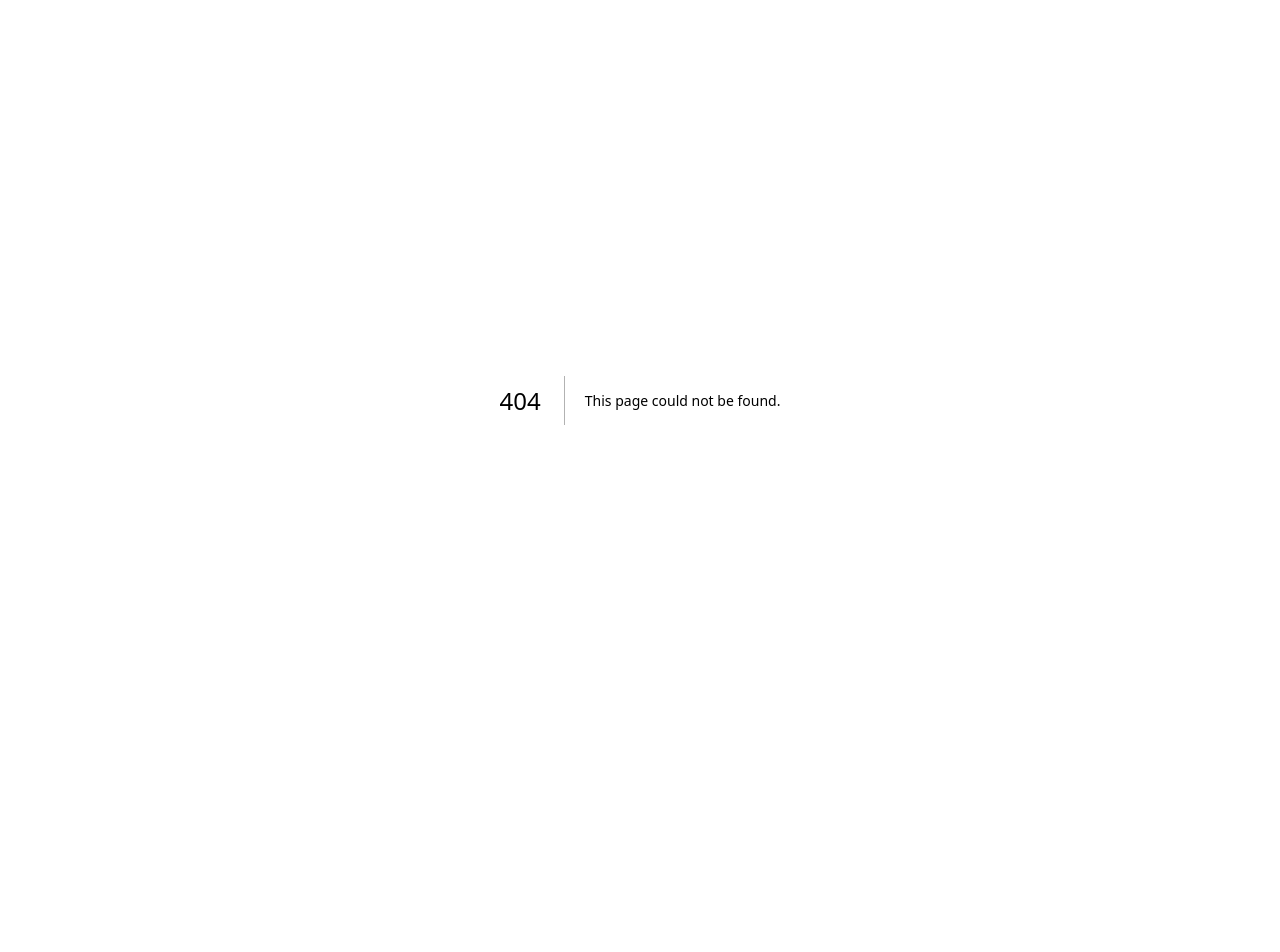
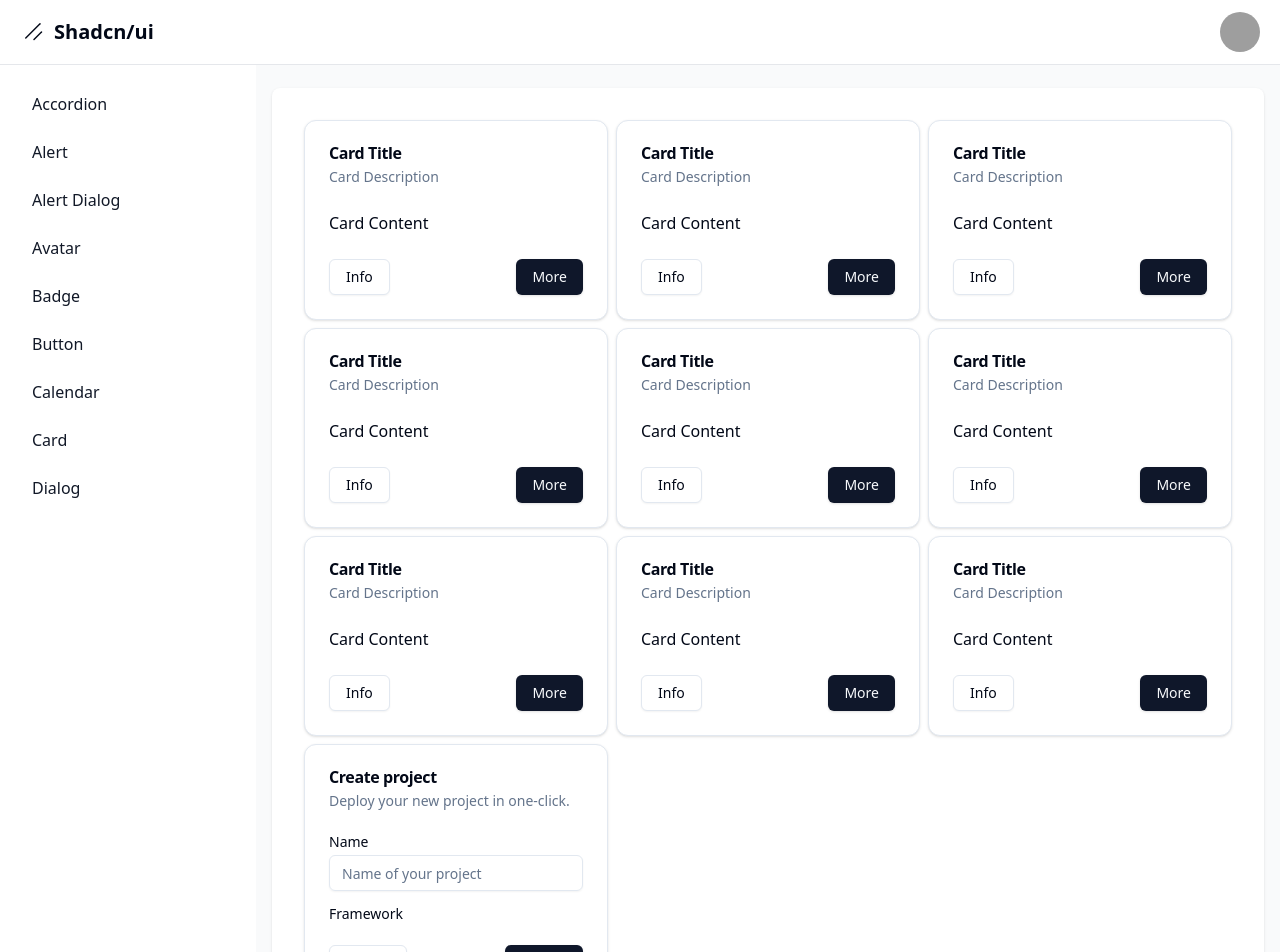
Before and after one commit to davidmoina/shadcn-dashboard, a Next.js app: page /dashboard/card in a window 1280 px wide. Before the commit this address had no page. Shown: the top 952 px of the page. Before the commit the page ends 800 px from the top, so only its background shows below. Built offline with nearby package versions, Linux system fonts and the light colour scheme; grey boxes are pictures that could not be loaded.

Commit message:
💄 Add card component

```diff
--- /dev/null
+++ b/src/app/dashboard/card/page.tsx
@@ -0,0 +1,59 @@
+import { Button } from "@/components/ui/button";
+import {
+  Card,
+  CardContent,
+  CardDescription,
+  CardFooter,
+  CardHeader,
+  CardTitle,
+} from "@/components/ui/card";
+import { Input } from "@/components/ui/input";
+import { Label } from "@/components/ui/label";
+
+export default function CardPage() {
+  return (
+    <div className="grid grid-cols-1 sm:grid-cols-3 gap-2">
+      {"123456789".split("").map((item) => (
+        <Card key={item}>
+          <CardHeader>
+            <CardTitle>Card Title</CardTitle>
+            <CardDescription>Card Description</CardDescription>
+          </CardHeader>
+          <CardContent>
+            <p>Card Content</p>
+          </CardContent>
+          <CardFooter className="flex justify-between gap-4">
+            <Button variant="outline">Info</Button>
+            <Button>More</Button>
+          </CardFooter>
+        </Card>
+      ))}
+
+      <Card>
+        <CardHeader>
+          <CardTitle>Create project</CardTitle>
+          <CardDescription>
+            Deploy your new project in one-click.
+          </CardDescription>
+        </CardHeader>
+        <CardContent>
+          <form>
+            <div className="grid w-full items-center gap-4">
+              <div className="flex flex-col space-y-1.5">
+                <Label htmlFor="name">Name</Label>
+                <Input id="name" placeholder="Name of your project" />
+              </div>
+              <div className="flex flex-col space-y-1.5">
+                <Label htmlFor="framework">Framework</Label>
+              </div>
+            </div>
+          </form>
+        </CardContent>
+        <CardFooter className="flex justify-between">
+          <Button variant="outline">Cancel</Button>
+          <Button>Deploy</Button>
+        </CardFooter>
+      </Card>
+    </div>
+  );
+}
--- a/src/app/dashboard/layout.tsx
+++ b/src/app/dashboard/layout.tsx
@@ -13,6 +13,7 @@
   { name: "badge", href: "/dashboard/badge" },
   { name: "calendar", href: "/dashboard/calendar" },
   { name: "avatar", href: "/dashboard/avatar" },
+  { name: "card", href: "/dashboard/card" },
 ].sort((a, b) => a.name.localeCompare(b.name));
 
 export default function DashboardLayout({
--- /dev/null
+++ b/src/components/ui/card.tsx
@@ -0,0 +1,76 @@
+import * as React from "react"
+
+import { cn } from "@/lib/utils"
+
+const Card = React.forwardRef<
+  HTMLDivElement,
+  React.HTMLAttributes<HTMLDivElement>
+>(({ className, ...props }, ref) => (
+  <div
+    ref={ref}
+    className={cn(
+      "rounded-xl border bg-card text-card-foreground shadow",
+      className
+    )}
+    {...props}
+  />
+))
+Card.displayName = "Card"
+
+const CardHeader = React.forwardRef<
+  HTMLDivElement,
+  React.HTMLAttributes<HTMLDivElement>
+>(({ className, ...props }, ref) => (
+  <div
+    ref={ref}
+    className={cn("flex flex-col space-y-1.5 p-6", className)}
+    {...props}
+  />
+))
+CardHeader.displayName = "CardHeader"
+
+const CardTitle = React.forwardRef<
+  HTMLDivElement,
+  React.HTMLAttributes<HTMLDivElement>
+>(({ className, ...props }, ref) => (
+  <div
+    ref={ref}
+    className={cn("font-semibold leading-none tracking-tight", className)}
+    {...props}
+  />
+))
+CardTitle.displayName = "CardTitle"
+
+const CardDescription = React.forwardRef<
+  HTMLDivElement,
+  React.HTMLAttributes<HTMLDivElement>
+>(({ className, ...props }, ref) => (
+  <div
+    ref={ref}
+    className={cn("text-sm text-muted-foreground", className)}
+    {...props}
+  />
+))
+CardDescription.displayName = "CardDescription"
+
+const CardContent = React.forwardRef<
+  HTMLDivElement,
+  React.HTMLAttributes<HTMLDivElement>
+>(({ className, ...props }, ref) => (
+  <div ref={ref} className={cn("p-6 pt-0", className)} {...props} />
+))
+CardContent.displayName = "CardContent"
+
+const CardFooter = React.forwardRef<
+  HTMLDivElement,
+  React.HTMLAttributes<HTMLDivElement>
+>(({ className, ...props }, ref) => (
+  <div
+    ref={ref}
+    className={cn("flex items-center p-6 pt-0", className)}
+    {...props}
+  />
+))
+CardFooter.displayName = "CardFooter"
+
+export { Card, CardHeader, CardFooter, CardTitle, CardDescription, CardContent }
```
